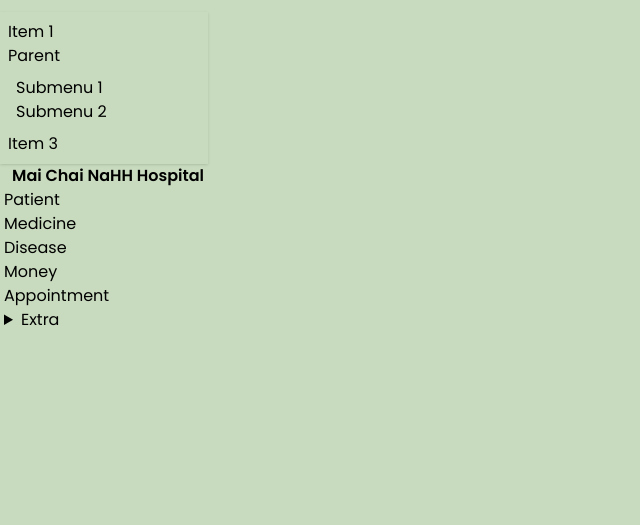
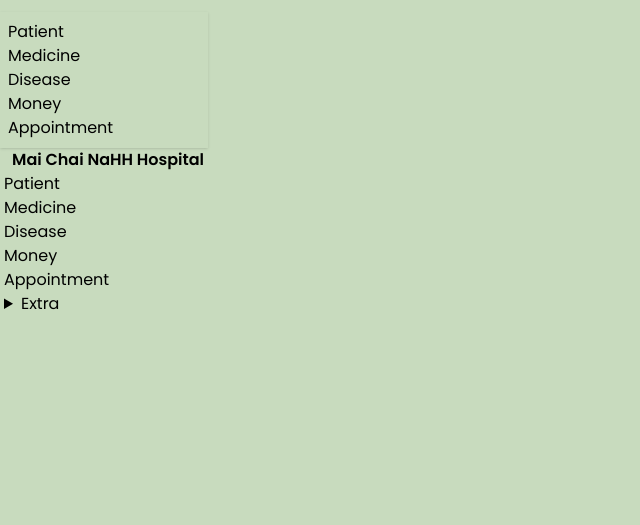
Before and after one commit to ReggieReo/MaiChaiNaHH-Hospital, a Django app: template db/templates/base.html in a window 1280 px wide. Shown: the top 525 px of the page, without its empty margins (0-640 px from the left). Run offline with Django 4.2, Linux system fonts and the light colour scheme; the template is opened without the code that fills it, so the values that code supplies are empty; some libraries are stand-ins or nearby versions.

Commit message:
change nid nung eiei

```diff
--- a/db/templates/base.html
+++ b/db/templates/base.html
@@ -23,16 +23,11 @@
               <svg xmlns="http://www.w3.org/2000/svg" class="h-5 w-5" fill="none" viewBox="0 0 24 24" stroke="currentColor"><path stroke-linecap="round" stroke-linejoin="round" stroke-width="2" d="M4 6h16M4 12h8m-8 6h16" /></svg>
             </label>
             <ul tabindex="0" class="menu menu-sm dropdown-content mt-3 z-[1] p-2 shadow bg-base-100 rounded-box w-52">
-              <li><a>Item 1</a></li>
-              <li>
-                <a>Parent</a>
-                <ul class="p-2">
-                  <li><a>Submenu 1</a></li>
-                  <li><a>Submenu 2</a></li>
-                </ul>
-              </li>
-              <li><a>Item 3</a></li>
-            </ul>
+                    <li><a>Patient</a></li>
+                    <li><a>Medicine</a></li>
+                    <li><a>Disease</a></li>
+                    <li><a>Money</a></li>
+                    <li><a>Appointment</a></li>
           </div>
           <a class="=text-2xl ml-3 font-semibold">Mai Chai NaHH Hospital</a>
         </div>
@@ -52,7 +47,7 @@
                     <summary>
                       Extra
                     </summary>
-                    <ul class="p-2 bg-base-100">
+                    <ul class="p-2 bg-base-100 rounded-box z-[1] shadow">
                       <li><a>Blah</a></li>
                       <li><a>Blah2</a></li>
                     </ul>
--- a/db/templates/db/patient.html
+++ b/db/templates/db/patient.html
@@ -61,8 +61,6 @@
             </div>
         </div>
     </div>
-
-        {{ patient.name }}
 {% endblock %}
 </body>
 </html>
```
